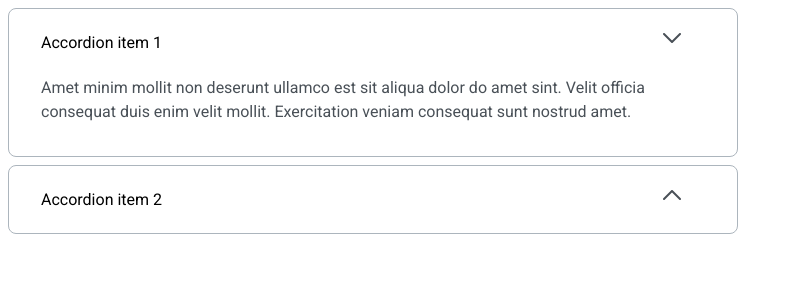
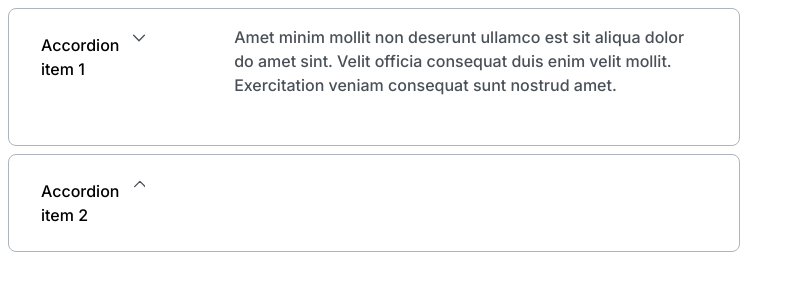
Before and after one commit to js-tasks-ru/htmlcss-20220919_antonprotasow69, a website: page 03-lection1/02-accordion/index.html in a window 1280 px wide. Shown: the whole page, without its empty margins (0-795 px from the left). Drawn offline with Linux system fonts and the light colour scheme.

Commit message:
fixed accordion with button

```diff
--- a/03-lection1/02-accordion/accordion.css
+++ b/03-lection1/02-accordion/accordion.css
@@ -1,17 +1,13 @@
+
 .accordion {
-    box-sizing:border-box;
     font-size:16px;
-    width: 730px;
-
-    padding-left: 32px;
-    padding-top: 24px;
-    padding-right: 48px;
+    display:flex;
+    max-width: 730px;
 
     vertical-align: top;
     text-align:left;
     border: 1px solid #ACB5BD;
     border-radius: 8px;
-
     margin-bottom: 8px;
 
 }
@@ -22,11 +18,22 @@
     display: none;
 }
 .accordion__summary {
+    padding-left: 32px;
+    padding-top: 24px;
+    padding-right: 48.69px;
+    font-family: 'Inter';
+font-style: normal;
+font-weight: 400;
+font-size: 16px;
+line-height: 24px;
     display: flex;
+
     justify-content: space-between;
     list-style: none;
+
 }
 .accordion__item {
+    flex-basis: 10%;
     margin-bottom: 24px;
  }
 
@@ -35,8 +42,14 @@
  }
 
  .accordion_content {
+
+    font-family: 'Inter';
+font-style: normal;
+font-weight: 400;
+font-size: 16px;
+line-height: 24px;
      line-height: 24px;
-     margin-bottom: 32px;
+     padding: 0 48px 32px 32px;
      color: #495057;
  }
 .accordion__item_marker {
--- a/assets/fonts/fonts.css
+++ b/assets/fonts/fonts.css
@@ -1 +1,2 @@
 @import url('https://fonts.googleapis.com/css2?family=Roboto:ital,wght@0,100;0,300;0,400;0,500;0,700;0,900;1,100;1,300;1,400;1,500;1,700;1,900&display=swap');
+@import url('https://fonts.googleapis.com/css2?family=Inter:wght@500&display=swap');
```
Also changed, not shown: 03-lection1/02-accordion/index.html (line endings or trailing spaces).
